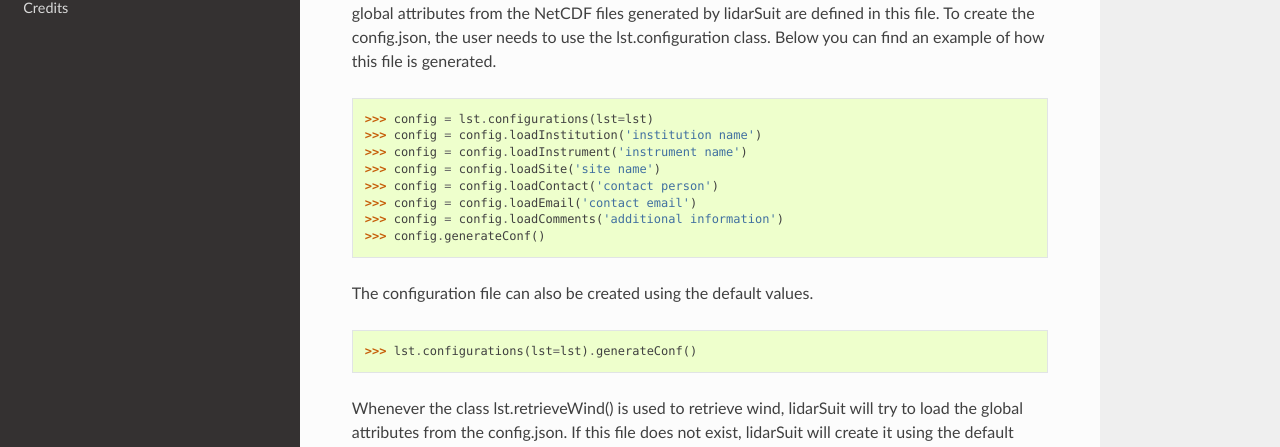
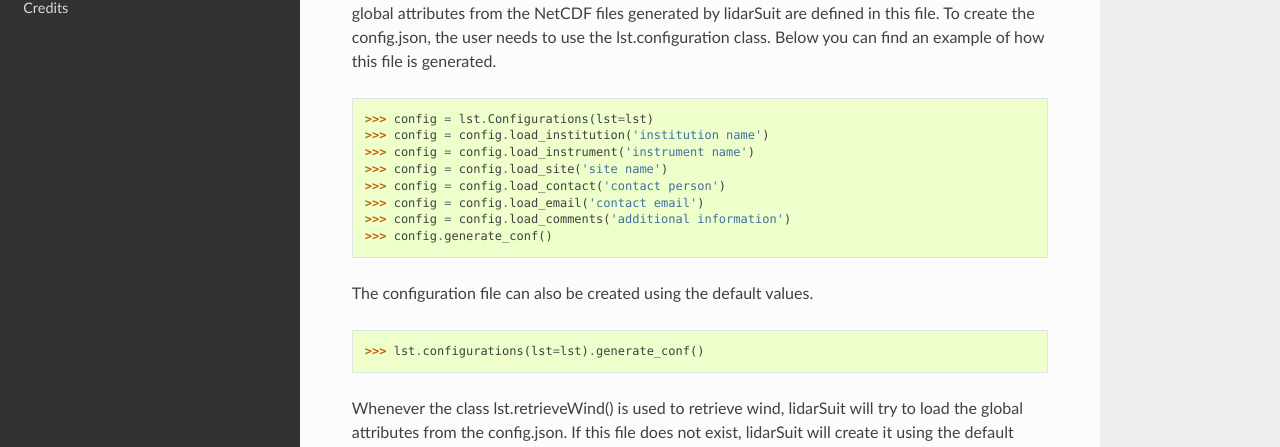
Before and after one commit to jdiasn/lidarwind, a Sphinx documentation site: the page built from docs/usage.rst, in a window 1280 px wide and 1111 px high. Shown: the part 353-800 px from the top of the window. Built offline with Sphinx 7.4.7 and the Read the Docs theme 2.0.0, drawn with Linux system fonts in a browser that asks for light colours; formulas are drawn with MathJax 3; pages that are not in the unit, such as notebooks, are missing from menus; the version number could not be read and is left out.

Commit message:
Replacing camel case on lstConfig (#69)
* replacing configDic by config_dic

* replacing filePath by file_path

* replacing loadConfFile by load_conf_file

* replacing configFile by config_file

* replacing configJS by config_js

* replacing generateConf by generate_conf

* replacing camel case by snake case

* applying Pascal case to the class name

* replacing lst == None by lst is None

* replacing configurations by Configurations

```diff
--- a/docs/usage.rst
+++ b/docs/usage.rst
@@ -17,20 +17,20 @@ After installing lidarSuit, it is recommended to generate the configuration file
 
 .. code-block:: python
 
-    >>> config = lst.configurations(lst=lst)
-    >>> config = config.loadInstitution('institution name')
-    >>> config = config.loadInstrument('instrument name')
-    >>> config = config.loadSite('site name')
-    >>> config = config.loadContact('contact person')
-    >>> config = config.loadEmail('contact email')
-    >>> config = config.loadComments('additional information')
-    >>> config.generateConf()
+    >>> config = lst.Configurations(lst=lst)
+    >>> config = config.load_institution('institution name')
+    >>> config = config.load_instrument('instrument name')
+    >>> config = config.load_site('site name')
+    >>> config = config.load_contact('contact person')
+    >>> config = config.load_email('contact email')
+    >>> config = config.load_comments('additional information')
+    >>> config.generate_conf()
 
 The configuration file can also be created using the default values.
 
 .. code-block:: python
 
-    >>> lst.configurations(lst=lst).generateConf()
+    >>> lst.configurations(lst=lst).generate_conf()
 
 Whenever the class lst.retrieveWind() is used to retrieve wind, lidarSuit will try to load the global attributes from the config.json. If this file does not exist, lidarSuit will create it using the default values and displays the following message.
 
```
Also changed, not shown: 2 other files.
